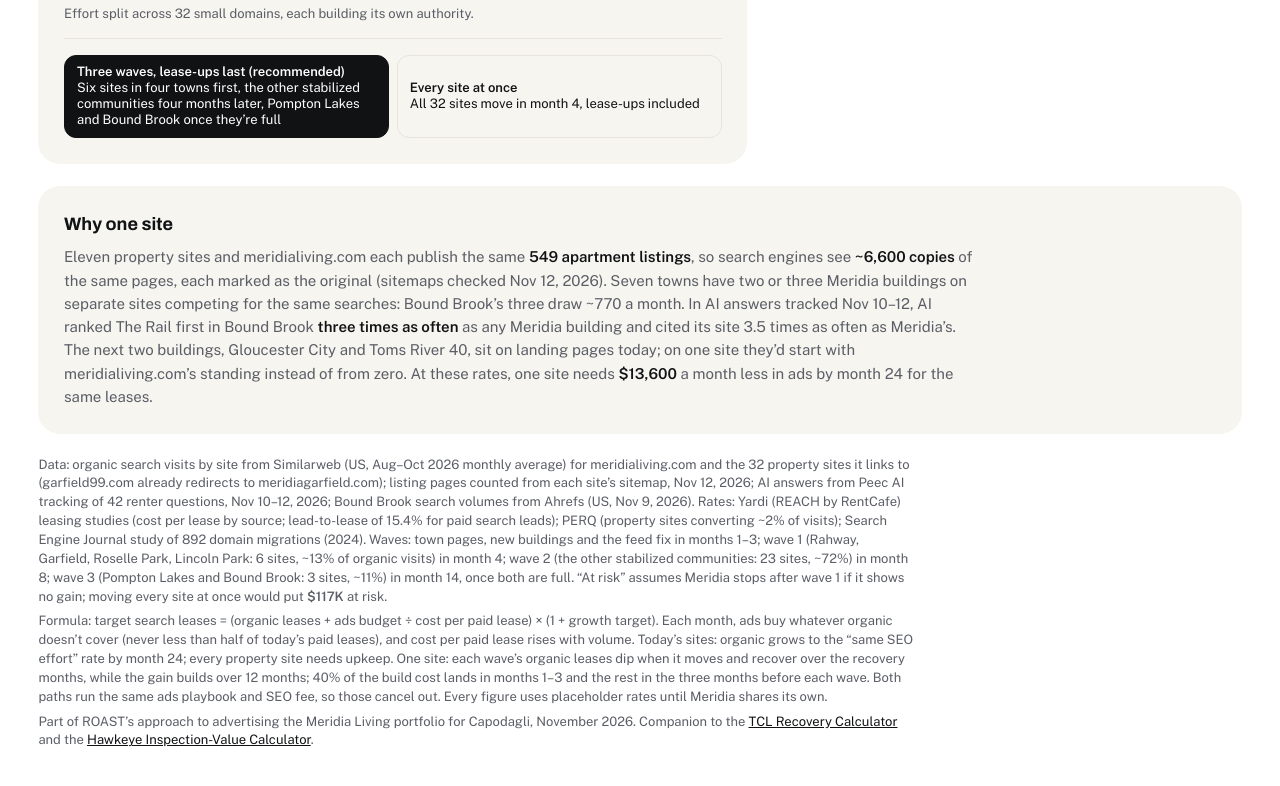
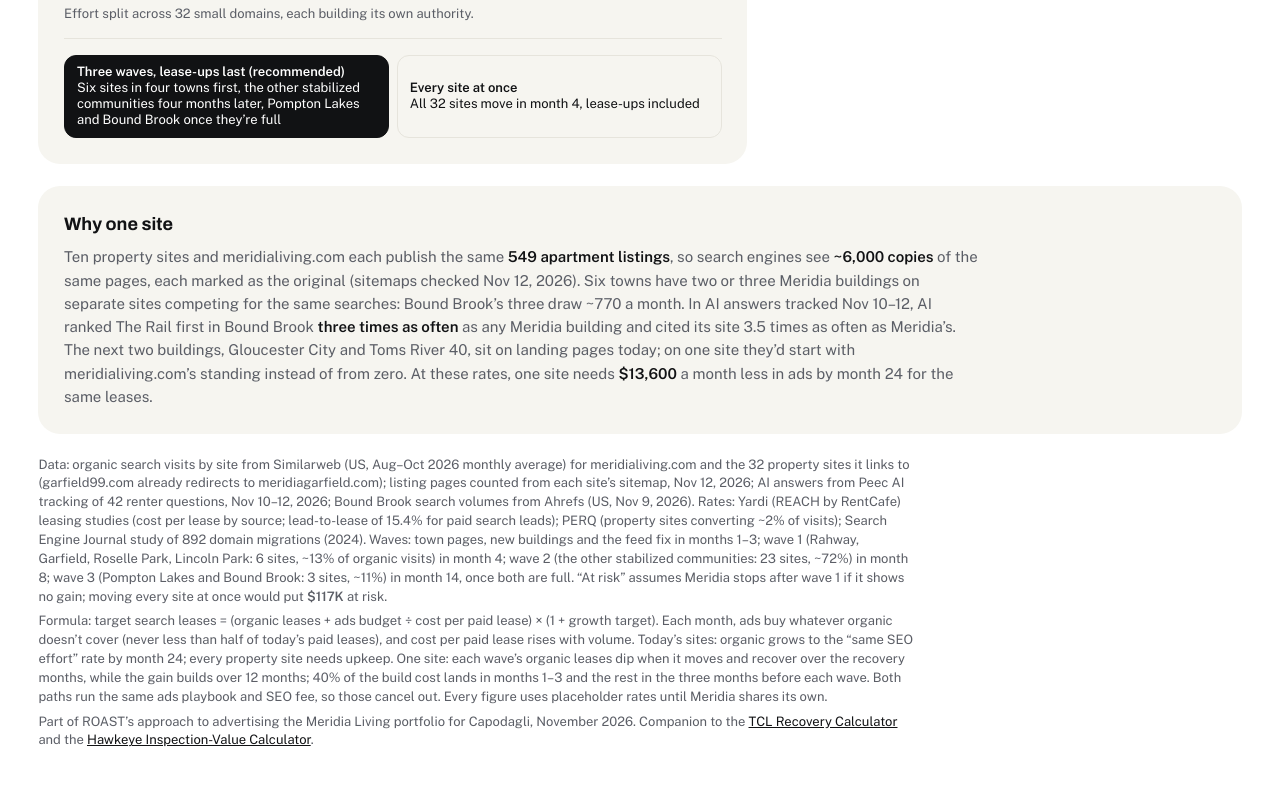
Before and after one commit to npc-0802/pitches, a plain HTML site: page meridia-one-site-breakeven-calculator/index.html in a window 1280 px wide. Shown: the part 2039-2825 px from the top of the page. Drawn offline with nearby package versions, Linux system fonts and the light colour scheme.

Commit message:
Meridia calculator: correct the duplicate-listing and town counts
Co-Authored-By: Claude Opus 5.5 <noreply@anthropic.com>
Claude-Session: https://claude.ai/code/session_01LJUJQMWssnACemM7TAsEdv

```diff
--- a/meridia-one-site-breakeven-calculator/index.html
+++ b/meridia-one-site-breakeven-calculator/index.html
@@ -240,7 +240,7 @@ td:last-child,th:last-child{text-align:right;font-weight:700}
 
   <div class="inaction">
     <h2>Why one site</h2>
-    <p>Eleven property sites and meridialiving.com each publish the same <b>549 apartment listings</b>, so search engines see <b>~6,600 copies</b> of the same pages, each marked as the original (sitemaps checked Nov 12, 2026). Seven towns have two or three Meridia buildings on separate sites competing for the same searches: Bound Brook’s three draw ~770 a month. In AI answers tracked Nov 10–12, AI ranked The Rail first in Bound Brook <b>three times as often</b> as any Meridia building and cited its site 3.5 times as often as Meridia’s. The next two buildings, Gloucester City and Toms River 40, sit on landing pages today; on one site they’d start with meridialiving.com’s standing instead of from zero. At these rates, one site needs <b id="perMo">$13,600</b> a month less in ads by month 24 for the same leases.</p>
+    <p>Ten property sites and meridialiving.com each publish the same <b>549 apartment listings</b>, so search engines see <b>~6,000 copies</b> of the same pages, each marked as the original (sitemaps checked Nov 12, 2026). Six towns have two or three Meridia buildings on separate sites competing for the same searches: Bound Brook’s three draw ~770 a month. In AI answers tracked Nov 10–12, AI ranked The Rail first in Bound Brook <b>three times as often</b> as any Meridia building and cited its site 3.5 times as often as Meridia’s. The next two buildings, Gloucester City and Toms River 40, sit on landing pages today; on one site they’d start with meridialiving.com’s standing instead of from zero. At these rates, one site needs <b id="perMo">$13,600</b> a month less in ads by month 24 for the same leases.</p>
   </div>
 
   <div class="foot">
```
